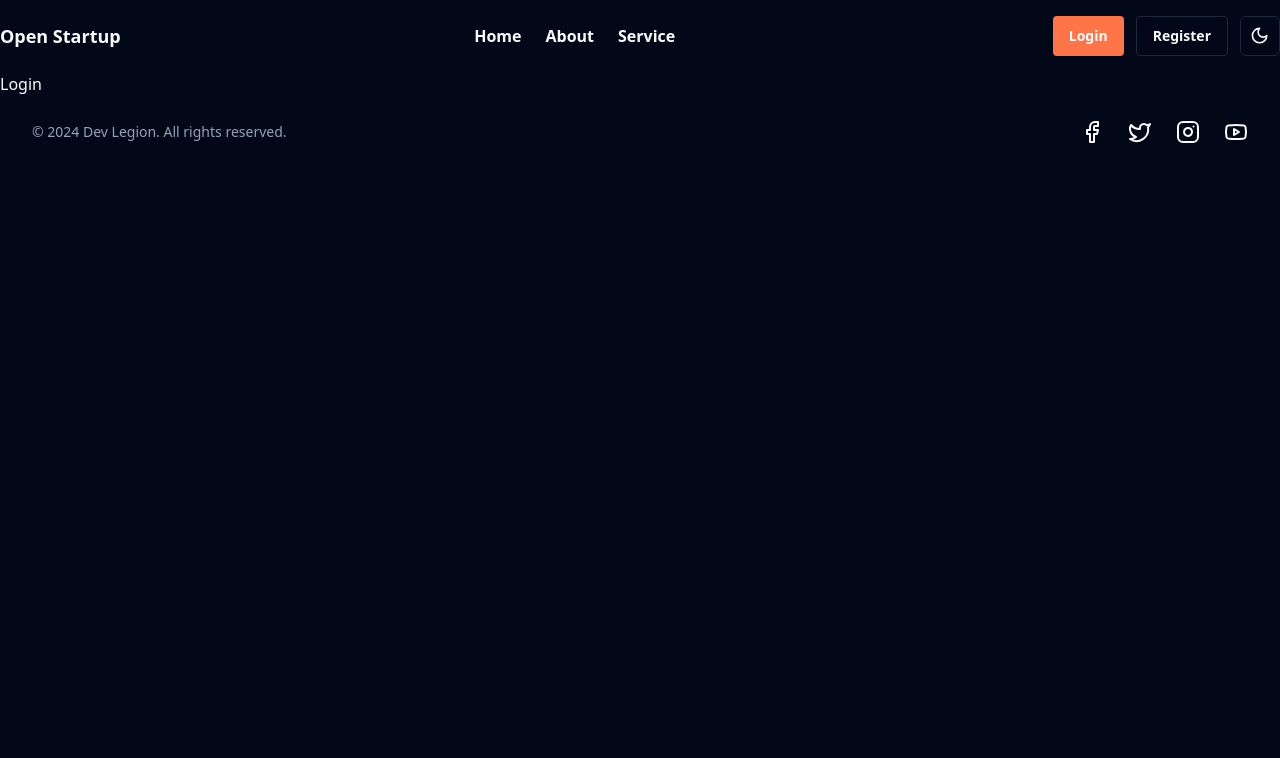
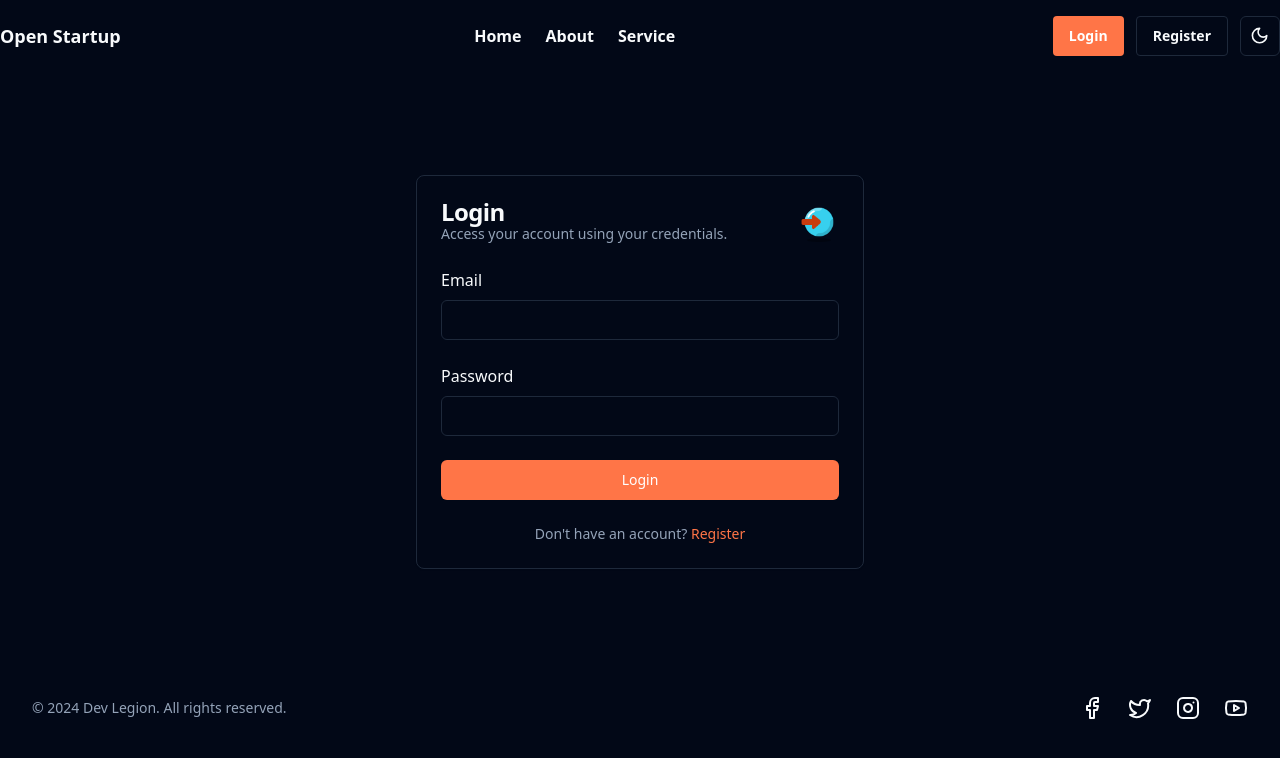
Before and after one commit to D3V-Legion/Open-Startup-Frontend, a React (Vite) app in the folder vite-project/: page /login in a window 1280 px wide. Shown: the top 758 px of the page. Built offline with nearby package versions, Linux system fonts and the light colour scheme.

Commit message:
creacion visual del formulario para login

```diff
--- a/vite-project/src/pages/Login.tsx
+++ b/vite-project/src/pages/Login.tsx
@@ -1,8 +1,68 @@
 import React from 'react'
+import { LoginSchema,loginSchema } from '@/validations/validationSchemas'
+import { Card, CardContent, CardDescription, CardFooter, CardHeader, CardTitle } from '@/components/ui/card'
+import { Label } from '@radix-ui/react-label'
+import { zodResolver } from '@hookform/resolvers/zod'
+import { useForm } from 'react-hook-form'
+import { Input } from '@/components/ui/input'
+import { Button } from '@/components/ui/button'
+import SmallIcon from '/login1.png'
+import { Link } from 'react-router-dom'
+
 
 const Login:React.FC= () => {
+  const { register, handleSubmit, formState: { errors } } = useForm<LoginSchema>({
+    resolver: zodResolver(loginSchema),
+  });
+
+  const onSubmit = (data: LoginSchema) => {
+    console.log('Form submitted:', data);
+    // Aquí podrías manejar el envío de datos al backend para el login
+  };
   return (
-    <div>Login</div>
+    <div className="min-h-[75vh] flex items-center justify-center px-4"> {/* Añadimos px-4 para margen en pantallas pequeñas */}
+    <Card className="w-full max-w-md mx-auto">
+      <CardHeader>
+        <div className="flex items-center justify-between text-left">
+          <div>
+            <CardTitle>Login</CardTitle>
+            <CardDescription>Access your account using your credentials.</CardDescription>
+          </div>
+          <img src={SmallIcon} alt="Small Icon" className="w-10 h-10" />
+        </div>
+      </CardHeader>
+      <CardContent>
+        <form onSubmit={handleSubmit(onSubmit)} className="space-y-6">
+          <div className="flex flex-col space-y-2">
+            <Label htmlFor="email" className="text-left">Email</Label>
+            <Input
+              id="email"
+              {...register('email')}
+              type="email"
+              required
+            />
+            {errors.email && <p className="text-red-500 text-sm text-right">{errors.email.message}</p>}
+          </div>
+          <div className="flex flex-col space-y-2">
+            <Label htmlFor="password" className="text-left">Password</Label>
+            <Input
+              id="password"
+              {...register('password')}
+              type="password"
+              required
+            />
+            {errors.password && <p className="text-red-500 text-sm text-right">{errors.password.message}</p>} {/* Alineado a la derecha */}
+          </div>
+          <Button type="submit" className="w-full  text-white hover:bg-primary-foreground">Login</Button>
+        </form>
+      </CardContent>
+      <CardFooter className="flex justify-center">
+        <p className="text-sm text-muted-foreground">
+          Don't have an account? <Link to='/register' className="text-primary hover:underline">Register</Link>
+        </p>
+      </CardFooter>
+    </Card>
+  </div>
   )
 }
 
--- a/vite-project/src/pages/Register.tsx
+++ b/vite-project/src/pages/Register.tsx
@@ -11,12 +11,6 @@ import {zodResolver} from '@hookform/resolvers/zod'
 
 
 export default function Component() {
-  const [formData, setFormData] = useState({
-    name: '',
-    lastName: '',
-    email: '',
-    password: '',
-  })
 
   const [step, setStep] = useState(1)
 
@@ -46,7 +40,7 @@ export default function Component() {
 
   return (
     <main className="min-h-[75vh] flex items-center justify-center">
-         <Card className="w-full max-w-md mx-auto mx-4">
+         <Card className="w-full max-w-md mx-4">
       <CardHeader>
       <div className="flex items-center justify-between">
           <div className='text-left'>
--- a/vite-project/src/validations/validationSchemas.ts
+++ b/vite-project/src/validations/validationSchemas.ts
@@ -1,6 +1,6 @@
 import { z } from 'zod';
 
-// Esquema de validación con zod
+// Esquema de validación para formulario de register con zod
 export const userSchema = z.object({
   name: z.string().min(1, "Name is required"),
   lastName: z.string().min(1, "Last name is required"),
@@ -8,5 +8,12 @@ export const userSchema = z.object({
   password: z.string().min(6, "Password must be at least 6 characters long"),
 });
 
+//Esquema de validacion para formulario de login con zod
+export const loginSchema = z.object({
+  email: z.string().email('Invalid email address'),
+  password: z.string().min(6, 'Password must be at least 6 characters long'),
+});
+
 // Derivar tipos desde el esquema de zod
+export type LoginSchema = z.infer<typeof loginSchema>;
 export type UserSchema = z.infer<typeof userSchema>;
```
